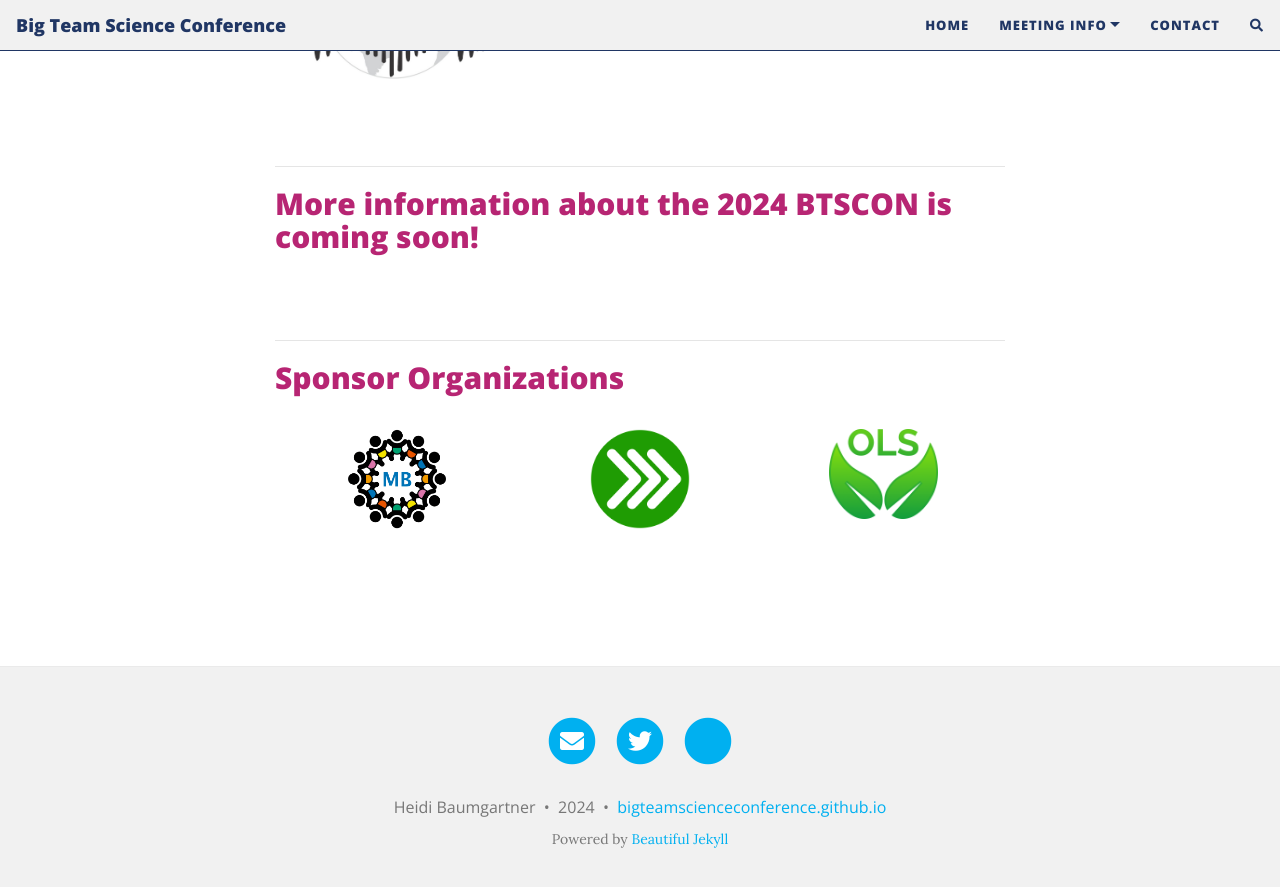
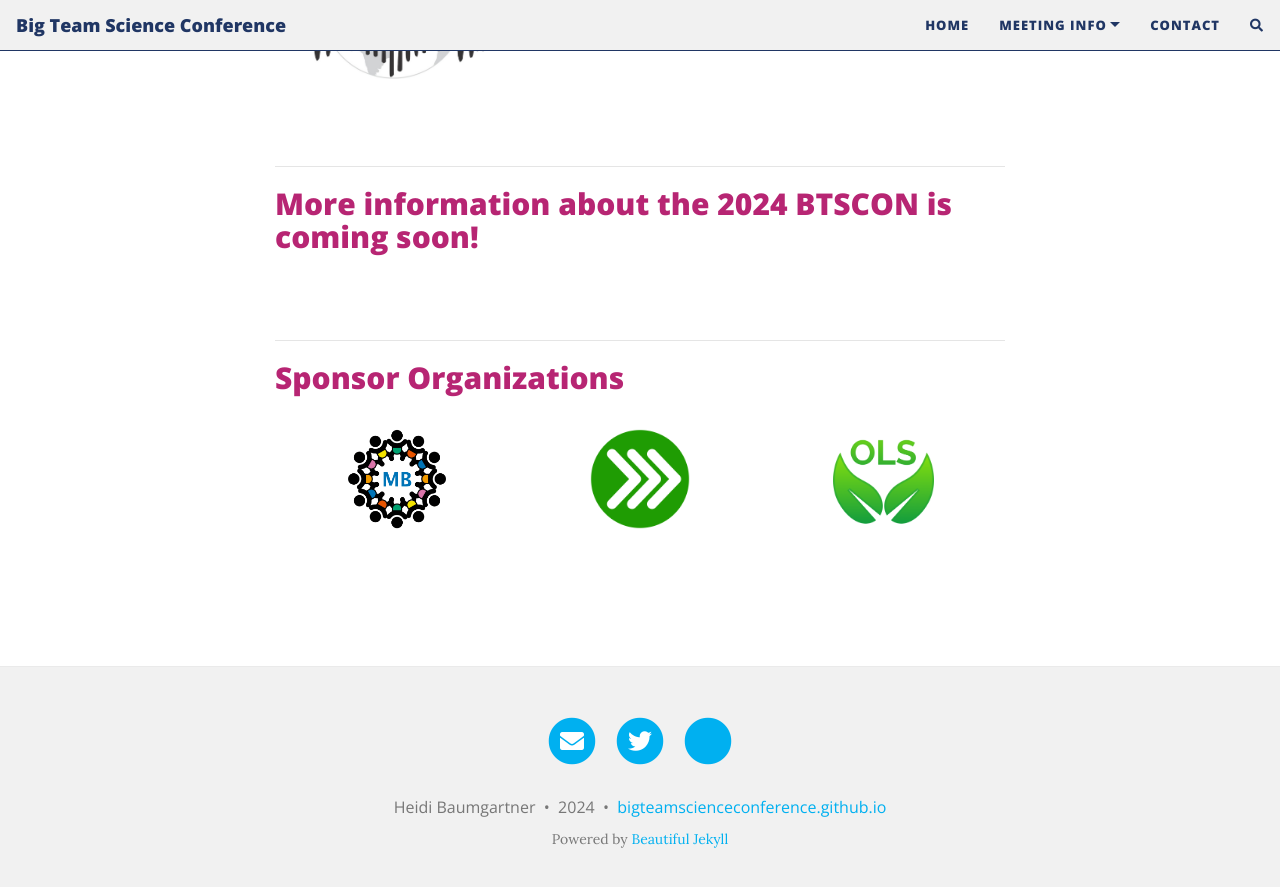
Before and after one commit to bigteamscienceconference/bigteamscienceconference.github.io, a Jekyll site: the page built from index.md, in a window 1280 px wide and 900 px high, scrolled down 2285 px. Shown: the top 887 px of the window. Built offline with Jekyll 4.4.1, drawn with Linux system fonts in a browser that asks for light colours; nearby versions of some CDN libraries; comment, search, counter and statistics services are not loaded.

Commit message:
fix size of ols logo

```diff
--- a/index.md
+++ b/index.md
@@ -216,7 +216,7 @@ layout: page
 			  <a href="https://psysciacc.org/" class="image" target="_blank"><img src="/assets/img/psa_logo.png" alt="PSA" width="100" height="100"></a>
 		  </div>
 		  <div class="col-lg-3 col-md-2 col-sm-2 col-xs-2" align="center">
-			  <a href="https://openlifesci.org//" class="image" target="_blank"><img src="/assets/img/ols-logo.png" alt="Open Life Science logo" height="90"></a>
+			  <a href="https://openlifesci.org//" class="image" target="_blank"><img src="/assets/img/ols-logo.png" alt="Open Life Science logo" height="100"></a>
 		  </div>
 	  </div>
 	</div>
```
Also changed, not shown: assets/img/ols-logo.png.
